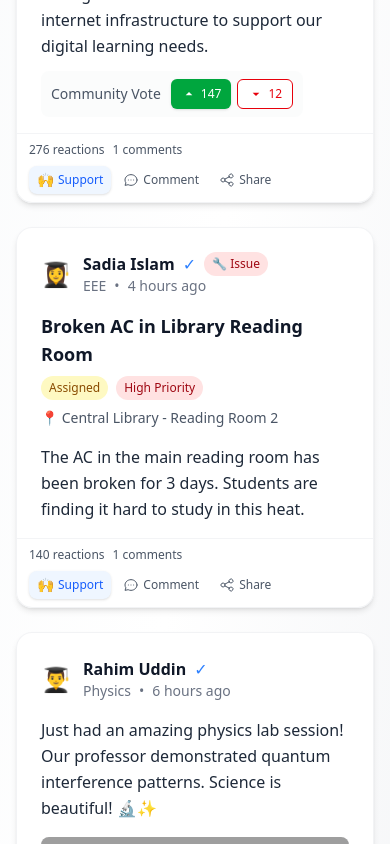
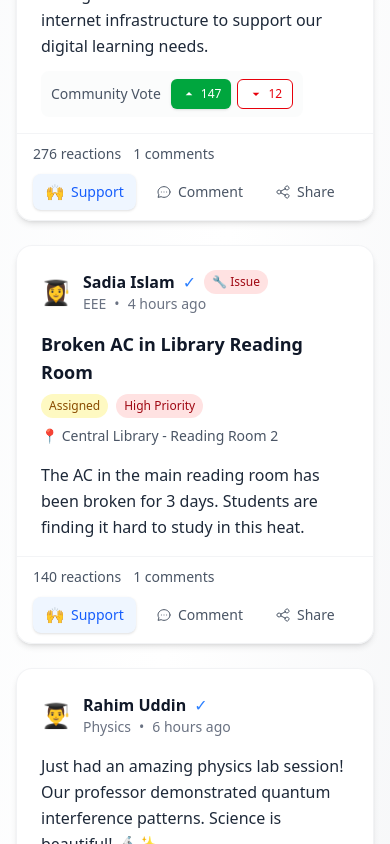
Before and after one commit to shifat71/daabi, a Next.js app in the folder web/: page /feed in a window 390 px wide. Shown: the part 860-1704 px from the top of the page. Built offline with nearby package versions, Linux system fonts and the light colour scheme; grey boxes are pictures that could not be loaded.

Commit message:
Made The Reaction Comment Bar Responsive for smaller screens

```diff
--- a/web/src/app/components/FeedPage.tsx
+++ b/web/src/app/components/FeedPage.tsx
@@ -804,10 +804,10 @@ function PostCard({
       </div>
 
       {/* Reactions and Comments Bar */}
-      <div className="px-3 py-2 md:px-6 md:py-3 border-t border-gray-100">
+      <div className="px-4 py-2.5 md:px-6 md:py-3 border-t border-gray-100">
         {/* Reaction Summary */}
-        <div className="flex items-center justify-between mb-2 md:mb-3">
-          <div className="flex items-center space-x-2 md:space-x-4 text-xs md:text-sm text-gray-600">
+        <div className="flex items-center justify-between mb-2.5 md:mb-3">
+          <div className="flex items-center space-x-3 md:space-x-4 text-sm md:text-sm text-gray-600">
             <span>{Object.values(post.reactions).reduce((a, b) => a + b, 0)} reactions</span>
             <span>{post.comments.length} comments</span>
           </div>
@@ -815,7 +815,7 @@ function PostCard({
 
         {/* Reaction Buttons */}
         <div className="flex items-center justify-between">
-          <div className="flex items-center space-x-1 md:space-x-4">
+          <div className="flex items-center space-x-2 md:space-x-4">
             {/* Like/React Button with Hover */}
             <div
               className="relative"
@@ -833,20 +833,20 @@ function PostCard({
                     onReaction(post.id, 'like'); // Default to like
                   }
                 }}
-                className={`flex items-center space-x-1 md:space-x-2 px-2 py-1 md:px-4 md:py-2 rounded-lg transition-all duration-200 hover:scale-105 group relative z-10 ${
+                className={`flex items-center space-x-1.5 md:space-x-2 px-3 py-1.5 md:px-4 md:py-2 rounded-lg transition-all duration-200 hover:scale-105 group relative z-10 ${
                   post.userReaction
                     ? 'text-blue-600 bg-blue-50 shadow-sm'
                     : 'hover:bg-gray-100 text-gray-600'
                 }`}
               >
-                <span className="text-sm md:text-lg transition-transform duration-200 group-hover:scale-110">
+                <span className="text-base md:text-lg transition-transform duration-200 group-hover:scale-110">
                   {post.userReaction === 'like' && '👍'}
                   {post.userReaction === 'love' && '❤️'}
                   {post.userReaction === 'support' && '🙌'}
                   {post.userReaction === 'angry' && '😠'}
                   {!post.userReaction && '👍'}
                 </span>
-                <span className="text-xs md:text-sm font-medium">
+                <span className="text-sm md:text-sm font-medium">
                   {post.userReaction
                     ? post.userReaction.charAt(0).toUpperCase() + post.userReaction.slice(1)
                     : 'Like'
@@ -886,19 +886,19 @@ function PostCard({
 
             <button
               onClick={() => setShowComments(!showComments)}
-              className="flex items-center space-x-1 md:space-x-2 px-2 py-1 md:px-4 md:py-2 rounded-lg hover:bg-gray-100 text-gray-600 transition-all duration-200 hover:scale-105 group"
+              className="flex items-center space-x-1.5 md:space-x-2 px-3 py-1.5 md:px-4 md:py-2 rounded-lg hover:bg-gray-100 text-gray-600 transition-all duration-200 hover:scale-105 group"
             >
               <svg className="w-4 h-4 md:w-5 md:h-5 group-hover:text-gray-800 transition-colors duration-200" fill="none" viewBox="0 0 24 24" stroke="currentColor">
                 <path strokeLinecap="round" strokeLinejoin="round" strokeWidth={1.5} d="M8 12h.01M12 12h.01M16 12h.01M21 12c0 4.418-4.03 8-9 8a9.863 9.863 0 01-4.255-.949L3 20l1.395-3.72C3.512 15.042 3 13.574 3 12c0-4.418 4.03-8 9-8s9 3.582 9 8z" />
               </svg>
-              <span className="text-xs md:text-sm font-medium">Comment</span>
+              <span className="text-sm md:text-sm font-medium">Comment</span>
             </button>
 
-            <button className="flex items-center space-x-1 md:space-x-2 px-2 py-1 md:px-4 md:py-2 rounded-lg hover:bg-gray-100 text-gray-600 transition-all duration-200 hover:scale-105 group">
+            <button className="flex items-center space-x-1.5 md:space-x-2 px-3 py-1.5 md:px-4 md:py-2 rounded-lg hover:bg-gray-100 text-gray-600 transition-all duration-200 hover:scale-105 group">
               <svg className="w-4 h-4 md:w-5 md:h-5 group-hover:text-gray-800 transition-colors duration-200" fill="none" viewBox="0 0 24 24" stroke="currentColor">
                 <path strokeLinecap="round" strokeLinejoin="round" strokeWidth={1.5} d="M8.684 13.342C8.886 12.938 9 12.482 9 12c0-.482-.114-.938-.316-1.342m0 2.684a3 3 0 110-2.684m0 2.684l6.632 3.316m-6.632-6l6.632-3.316m0 0a3 3 0 105.367-2.684 3 3 0 00-5.367 2.684zm0 9.316a3 3 0 105.367 2.684 3 3 0 00-5.367-2.684z" />
               </svg>
-              <span className="text-xs md:text-sm font-medium">Share</span>
+              <span className="text-sm md:text-sm font-medium">Share</span>
             </button>
           </div>
         </div>
@@ -911,18 +911,18 @@ function PostCard({
           {post.comments.map((comment, index) => (
             <div
               key={comment.id}
-              className="px-3 py-3 md:px-6 md:py-4 border-b border-gray-50/80 last:border-b-0 hover:bg-gray-50/30 transition-all duration-200"
+              className="px-4 py-3 md:px-6 md:py-4 border-b border-gray-50/80 last:border-b-0 hover:bg-gray-50/30 transition-all duration-200"
               style={{ animationDelay: `${index * 100}ms` }}
             >
-              <div className="flex items-start space-x-2 md:space-x-3 group">
-                <div className="text-sm md:text-lg transition-transform duration-200 group-hover:scale-110">{comment.author.avatar}</div>
+              <div className="flex items-start space-x-2.5 md:space-x-3 group">
+                <div className="text-base md:text-lg transition-transform duration-200 group-hover:scale-110">{comment.author.avatar}</div>
                 <div className="flex-1">
-                  <div className="bg-gray-50/80 rounded-xl p-2 md:p-3 hover:bg-gray-100/80 transition-all duration-200">
+                  <div className="bg-gray-50/80 rounded-xl p-2.5 md:p-3 hover:bg-gray-100/80 transition-all duration-200">
                     <div className="flex items-center space-x-2 mb-1">
-                      <span className="font-medium text-xs md:text-sm text-gray-900 group-hover:text-blue-600 transition-colors duration-200">{comment.author.name}</span>
+                      <span className="font-medium text-sm md:text-sm text-gray-900 group-hover:text-blue-600 transition-colors duration-200">{comment.author.name}</span>
                       <span className="text-xs text-gray-500">{comment.timestamp}</span>
                     </div>
-                    <p className="text-xs md:text-sm text-gray-800 leading-relaxed">{comment.content}</p>
+                    <p className="text-sm md:text-sm text-gray-800 leading-relaxed">{comment.content}</p>
                   </div>
                   <div className="flex items-center space-x-3 md:space-x-4 mt-2 text-xs text-gray-500">
                     <button className="hover:text-blue-600 transition-colors duration-200 flex items-center space-x-1 group">
@@ -944,24 +944,24 @@ function PostCard({
           ))}
 
           {/* New Comment Form */}
-          <form onSubmit={handleSubmitComment} className="px-3 py-3 md:px-6 md:py-4 bg-gray-50/30">
-            <div className="flex items-start space-x-2 md:space-x-3">
-              <div className="text-sm md:text-lg transition-transform duration-200 hover:scale-110">👤</div>
+          <form onSubmit={handleSubmitComment} className="px-4 py-3 md:px-6 md:py-4 bg-gray-50/30">
+            <div className="flex items-start space-x-2.5 md:space-x-3">
+              <div className="text-base md:text-lg transition-transform duration-200 hover:scale-110">👤</div>
               <div className="flex-1">
                 <textarea
                   value={newComment}
                   onChange={(e) => setNewComment(e.target.value)}
                   placeholder="Write a comment..."
-                  className="w-full p-2 md:p-3 border border-gray-300/50 rounded-xl resize-none focus:ring-2 focus:ring-blue-500/50 focus:border-blue-500/50 outline-none bg-white/80 backdrop-blur-sm transition-all duration-200 hover:border-gray-400/50 text-sm md:text-base"
+                  className="w-full p-2.5 md:p-3 border border-gray-300/50 rounded-xl resize-none focus:ring-2 focus:ring-blue-500/50 focus:border-blue-500/50 outline-none bg-white/80 backdrop-blur-sm transition-all duration-200 hover:border-gray-400/50 text-sm md:text-base"
                   rows={2}
                 />
-                <div className="flex justify-end mt-2 md:mt-3">
+                <div className="flex justify-end mt-2.5 md:mt-3">
                   <button
                     type="submit"
                     disabled={!newComment.trim()}
-                    className="px-3 py-1.5 md:px-4 md:py-2 bg-gradient-to-r from-blue-600 to-blue-700 text-white rounded-xl hover:from-blue-700 hover:to-blue-800 disabled:opacity-50 disabled:cursor-not-allowed transition-all duration-200 transform hover:scale-105 active:scale-95 flex items-center space-x-1 md:space-x-2 group shadow-md hover:shadow-lg disabled:shadow-none text-xs md:text-sm"
+                    className="px-3.5 py-2 md:px-4 md:py-2 bg-gradient-to-r from-blue-600 to-blue-700 text-white rounded-xl hover:from-blue-700 hover:to-blue-800 disabled:opacity-50 disabled:cursor-not-allowed transition-all duration-200 transform hover:scale-105 active:scale-95 flex items-center space-x-1.5 md:space-x-2 group shadow-md hover:shadow-lg disabled:shadow-none text-sm md:text-sm"
                   >
-                    <svg className="w-3 h-3 md:w-4 md:h-4 group-hover:translate-x-0.5 transition-transform duration-200" fill="none" viewBox="0 0 24 24" stroke="currentColor">
+                    <svg className="w-3.5 h-3.5 md:w-4 md:h-4 group-hover:translate-x-0.5 transition-transform duration-200" fill="none" viewBox="0 0 24 24" stroke="currentColor">
                       <path strokeLinecap="round" strokeLinejoin="round" strokeWidth={2} d="M12 19l9 2-9-18-9 18 9-2zm0 0v-8" />
                     </svg>
                     <span>Comment</span>
```
